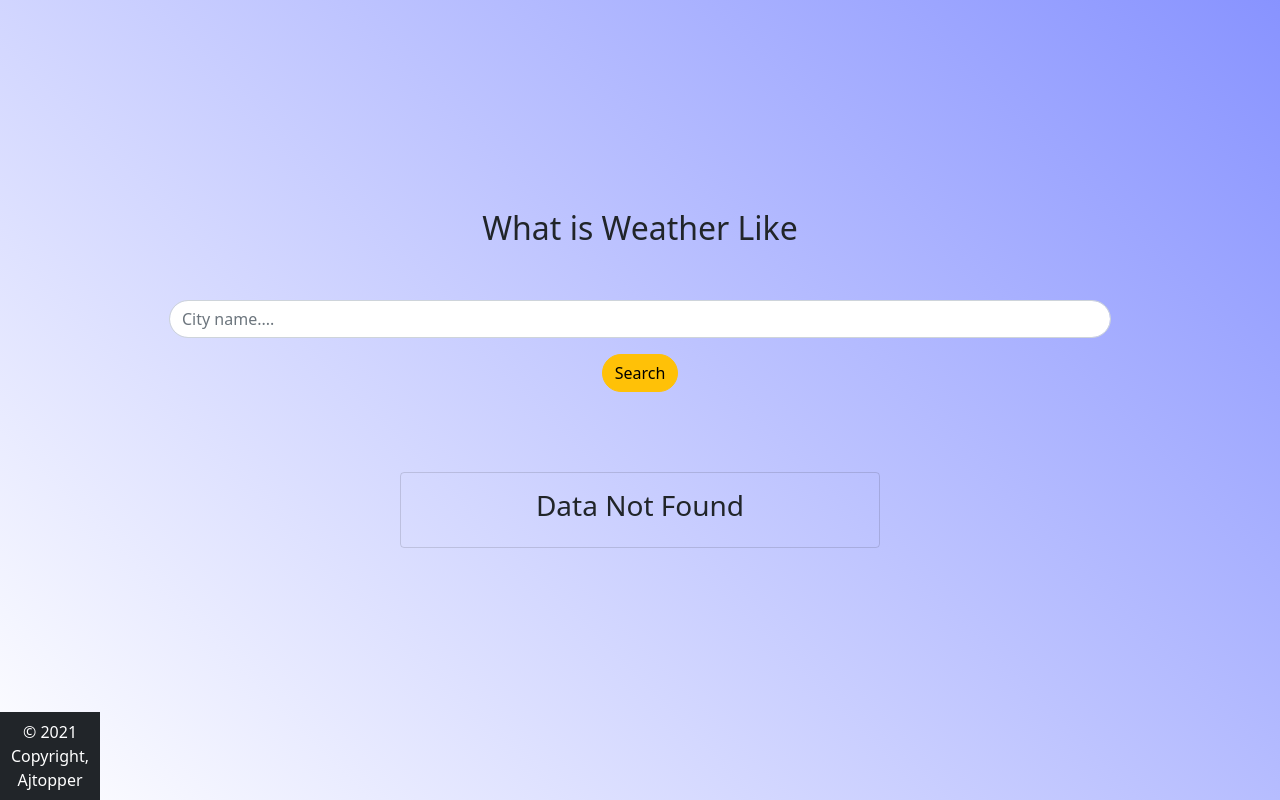
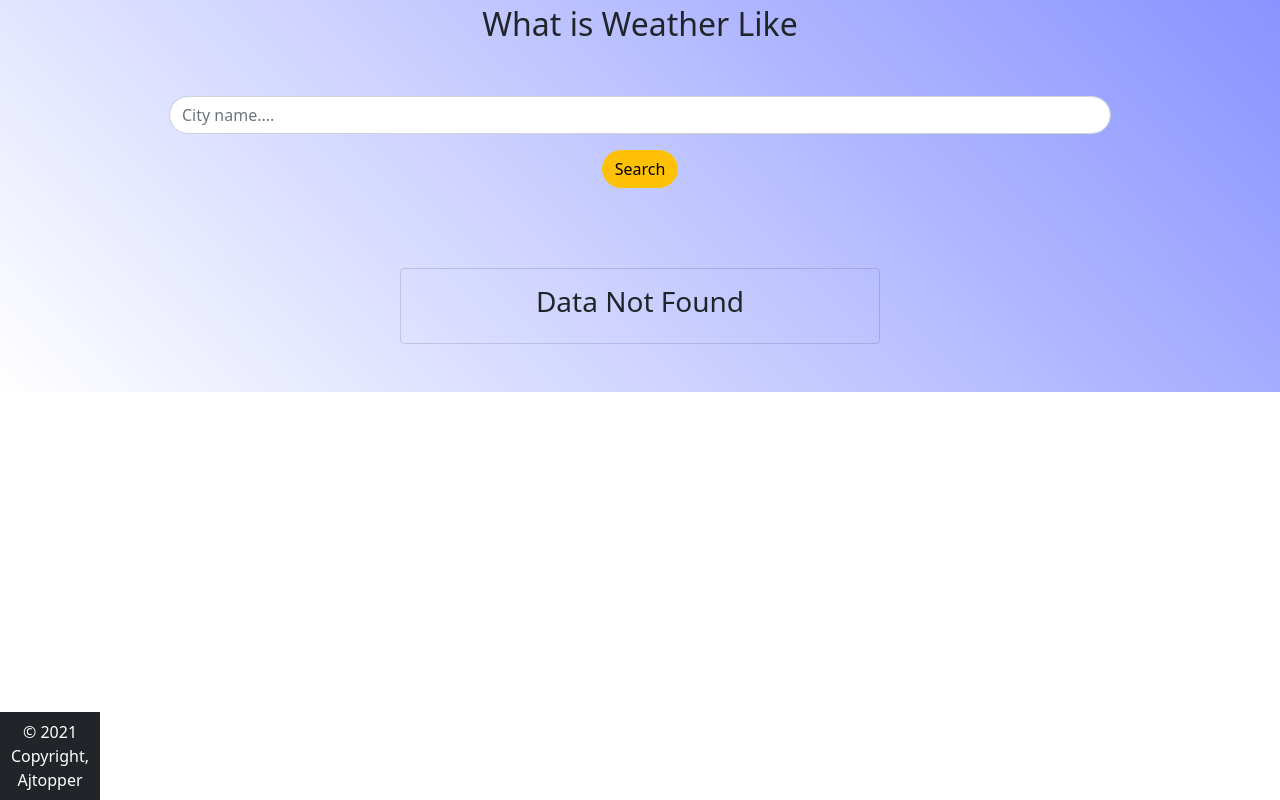
Before and after one commit to avinashk3/weatherapp-live, a Django app: template dashboard/templates/home.html in a window 1280 px wide. Run offline with Django 3.2, Linux system fonts and the light colour scheme; the template is opened without the code that fills it: values that come from a table or form of the project are taken from there, others are empty.

Commit message:
Update styles.css

```diff
--- a/dashboard/static/styles.css
+++ b/dashboard/static/styles.css
@@ -1,12 +1,12 @@
 @media only screen and (min-width:767px){
     #sideform{
-        min-height: 100vh;
+        min-height: 100%;
     }
 }
 
 
 #sideform{
-    height: 100vh;
+    height: 100%;
     background: linear-gradient(45deg, #fff, #8893ff);
 
 }
```
